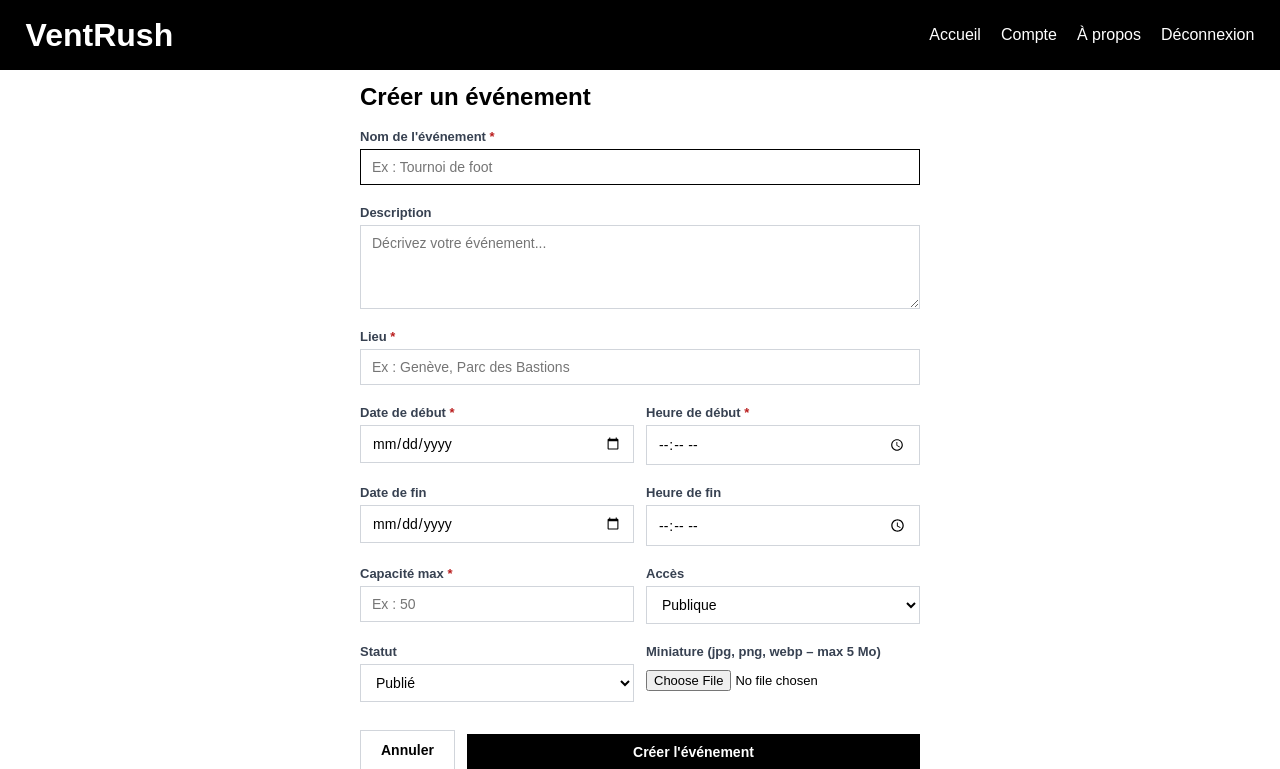
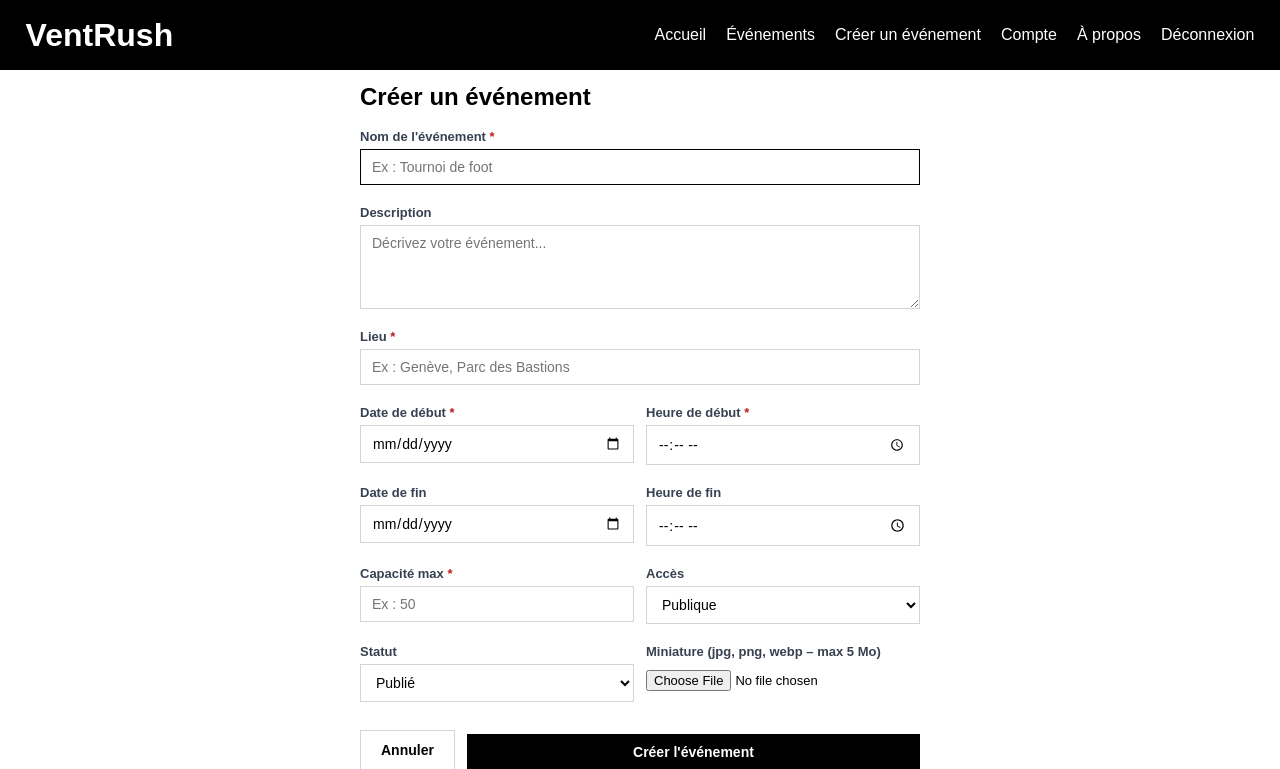
Before and after one commit to nivokaiii-dotcom/ventRush, a PHP site: page /create-event.php in a window 1280 px wide. Shown: the top 769 px of the page. Run offline with PHP 8.4, Linux system fonts and the light colour scheme; the visitor is signed in with stand-in values (Sample User, id 1); a stand-in replaces the project's code that opens the database connection.

Commit message:
Add 'Create Event' link to navigation menu

```diff
--- a/create-event.php
+++ b/create-event.php
@@ -112,6 +112,8 @@ if ($_SERVER['REQUEST_METHOD'] === 'POST') {
         <nav>
             <ul>
                 <li><a href="index.php">Accueil</a></li>
+                <li><a href="events.php">Événements</a></li>
+                <li><a href="create-event.php">Créer un événement</a></li>
                 <li><a href="account.php">Compte</a></li>
                 <li><a href="about.php">À propos</a></li>
                 <li><a href="logout.php">Déconnexion</a></li>
```
